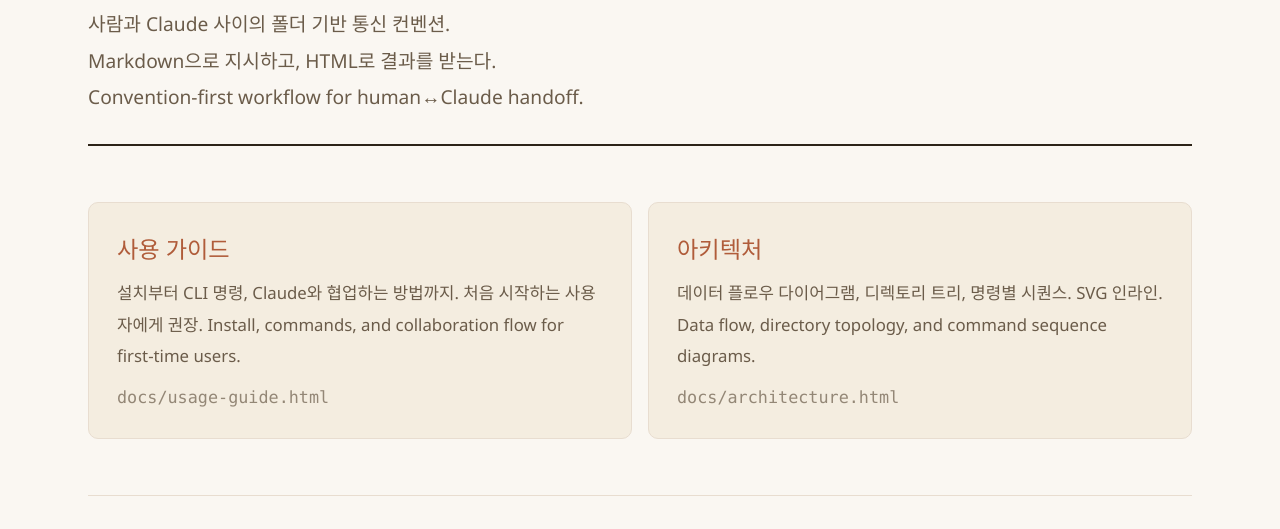
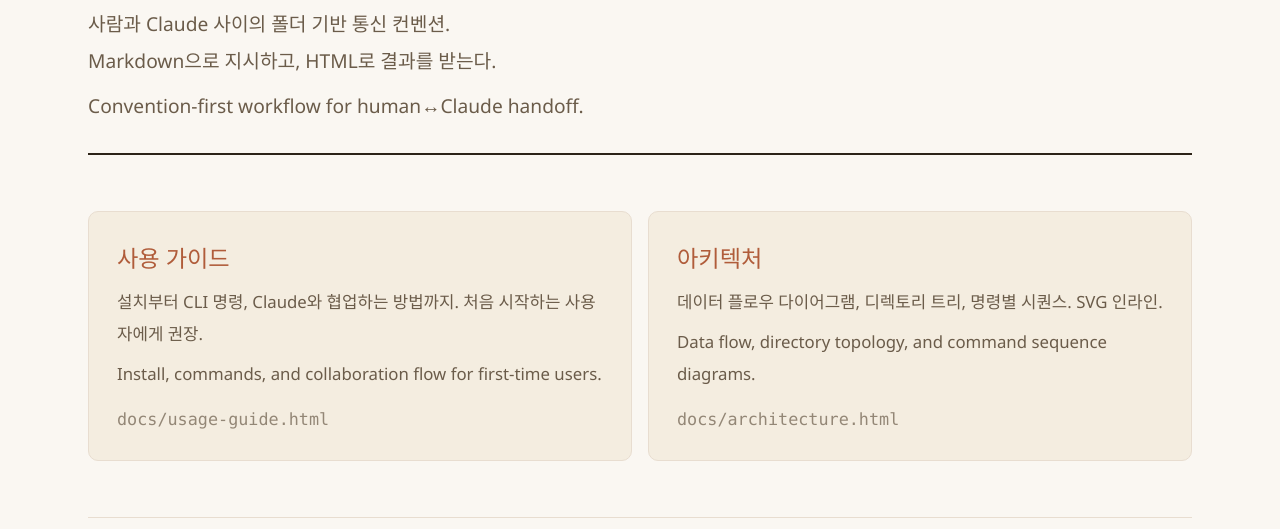
Before and after one commit to sohee-zoe/baton, a website: page docs/index.html in a window 1280 px wide. Shown: the part 201-730 px from the top of the page. Drawn offline with Linux system fonts and the light colour scheme.

Commit message:
docs: align index cards and bilingual spacing

```diff
--- a/docs/index.html
+++ b/docs/index.html
@@ -74,8 +74,15 @@
     margin-bottom: 56px;
   }
 
+  .docs-list > li {
+    display: flex;
+  }
+
   .doc-card {
-    display: block;
+    display: flex;
+    flex-direction: column;
+    width: 100%;
+    min-height: 100%;
     text-decoration: none;
     background: var(--paper-warm);
     border: 1px solid var(--paper-rule);
@@ -106,11 +113,17 @@
     color: var(--ink-muted);
   }
 
+  .bilingual-copy .en {
+    display: block;
+    margin-top: 0.48em;
+  }
+
   .doc-card .doc-file {
     font-family: "JetBrains Mono", "Symbols Nerd Font Mono", "SF Mono", Consolas, monospace;
     font-size: 1.05rem;
     color: var(--ink-muted);
-    margin-top: 10px;
+    margin-top: auto;
+    padding-top: 14px;
     opacity: 0.7;
   }
 
@@ -152,10 +165,10 @@
   <header>
     <p class="eyebrow">baton v0.1.1</p>
     <h1>baton</h1>
-    <p class="tagline">
-      사람과 Claude 사이의 폴더 기반 통신 컨벤션.<br>
-      Markdown으로 지시하고, HTML로 결과를 받는다.<br>
-      Convention-first workflow for human↔Claude handoff.
+    <p class="tagline bilingual-copy">
+      <span class="ko">사람과 Claude 사이의 폴더 기반 통신 컨벤션.</span><br>
+      <span class="ko">Markdown으로 지시하고, HTML로 결과를 받는다.</span>
+      <span class="en">Convention-first workflow for human↔Claude handoff.</span>
     </p>
   </header>
 
@@ -163,14 +176,20 @@
     <li>
       <a class="doc-card" href="usage-guide.html">
         <div class="doc-title">사용 가이드</div>
-        <div class="doc-desc">설치부터 CLI 명령, Claude와 협업하는 방법까지. 처음 시작하는 사용자에게 권장. Install, commands, and collaboration flow for first-time users.</div>
+        <div class="doc-desc bilingual-copy">
+          <span class="ko">설치부터 CLI 명령, Claude와 협업하는 방법까지. 처음 시작하는 사용자에게 권장.</span>
+          <span class="en">Install, commands, and collaboration flow for first-time users.</span>
+        </div>
         <div class="doc-file">docs/usage-guide.html</div>
       </a>
     </li>
     <li>
       <a class="doc-card" href="architecture.html">
         <div class="doc-title">아키텍처</div>
-        <div class="doc-desc">데이터 플로우 다이어그램, 디렉토리 트리, 명령별 시퀀스. SVG 인라인. Data flow, directory topology, and command sequence diagrams.</div>
+        <div class="doc-desc bilingual-copy">
+          <span class="ko">데이터 플로우 다이어그램, 디렉토리 트리, 명령별 시퀀스. SVG 인라인.</span>
+          <span class="en">Data flow, directory topology, and command sequence diagrams.</span>
+        </div>
         <div class="doc-file">docs/architecture.html</div>
       </a>
     </li>
```
Also changed, not shown: README.md.
